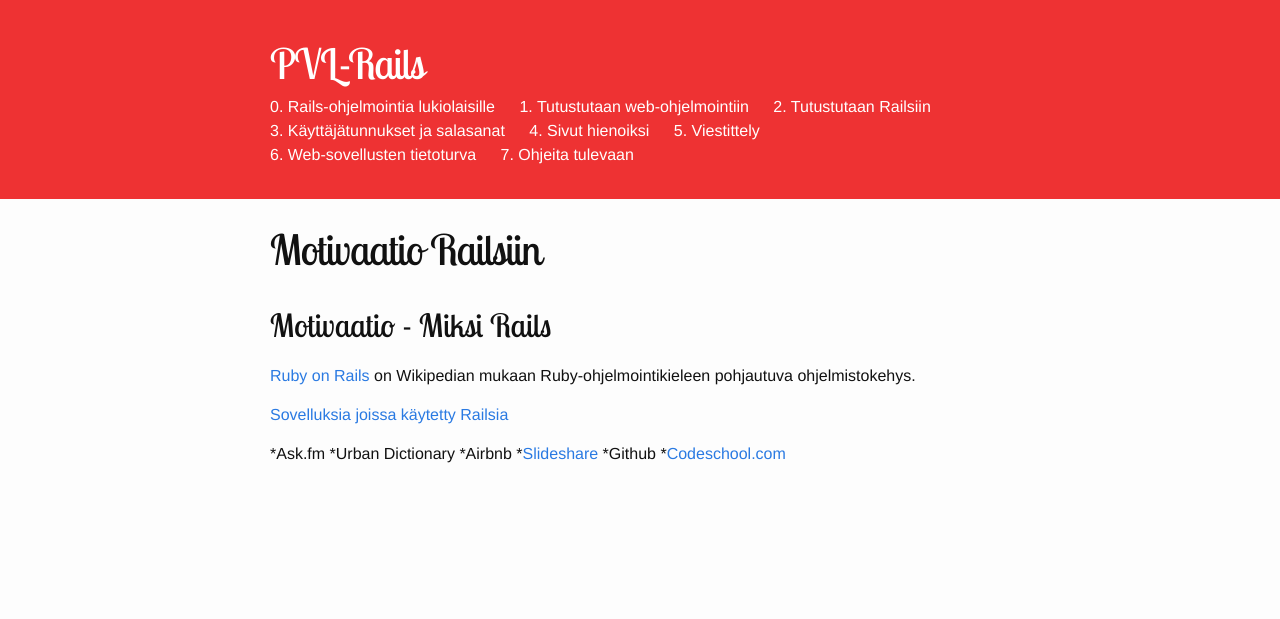
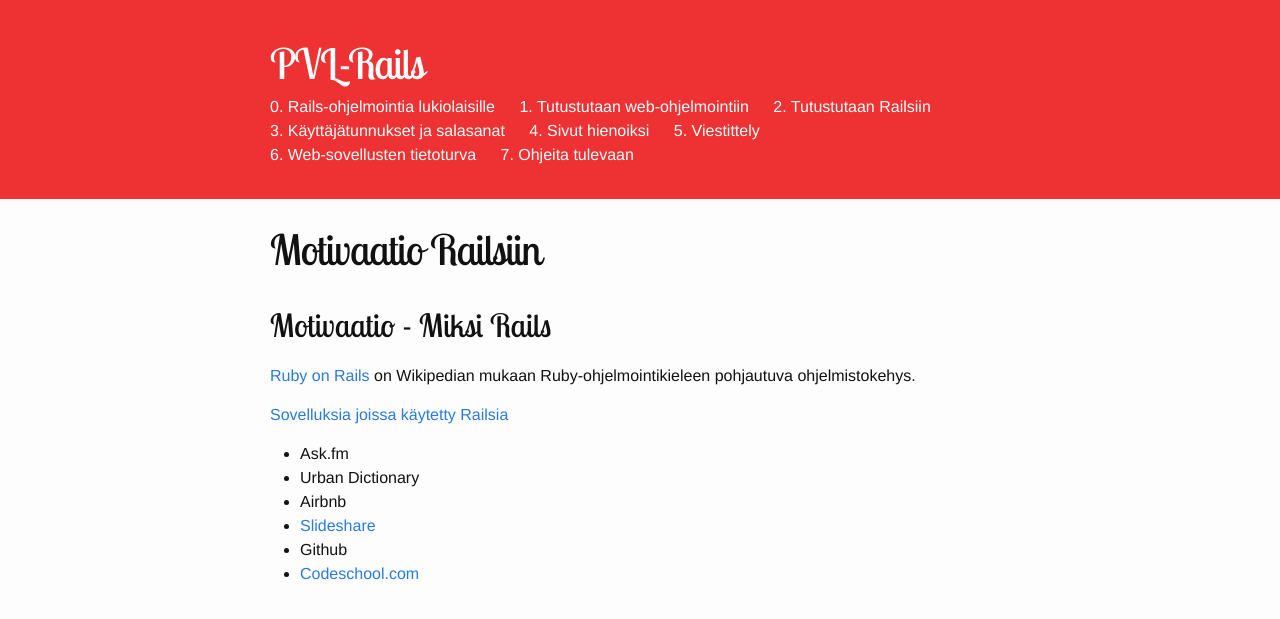
Before and after one commit to viderizer/pvl-rails.github.io, a Jekyll site: the page built from _pages/motivaatio.md, in a window 1280 px wide. Shown: the top 619 px of the page. Built offline with Jekyll 4.4.1, drawn with Linux system fonts in a browser that asks for light colours.

```diff
--- a/_pages/motivaatio.md
+++ b/_pages/motivaatio.md
@@ -10,9 +10,9 @@ permalink: /motivaatio/
 
 [Sovelluksia joissa käytetty Railsia](http://skillcrush.com/2015/02/02/37-rails-sites/)
 
-*Ask.fm
-*Urban Dictionary
-*Airbnb
-*[Slideshare](https://prograils.com/posts/top-10-famous-sites-built-with-ruby-on-rails)
-*Github
-*[Codeschool.com](https://wappalyzer.com/applications/ruby-rails)
+- Ask.fm
+- Urban Dictionary
+- Airbnb
+- [Slideshare](https://prograils.com/posts/top-10-famous-sites-built-with-ruby-on-rails)
+- Github
+- [Codeschool.com](https://wappalyzer.com/applications/ruby-rails)
```
